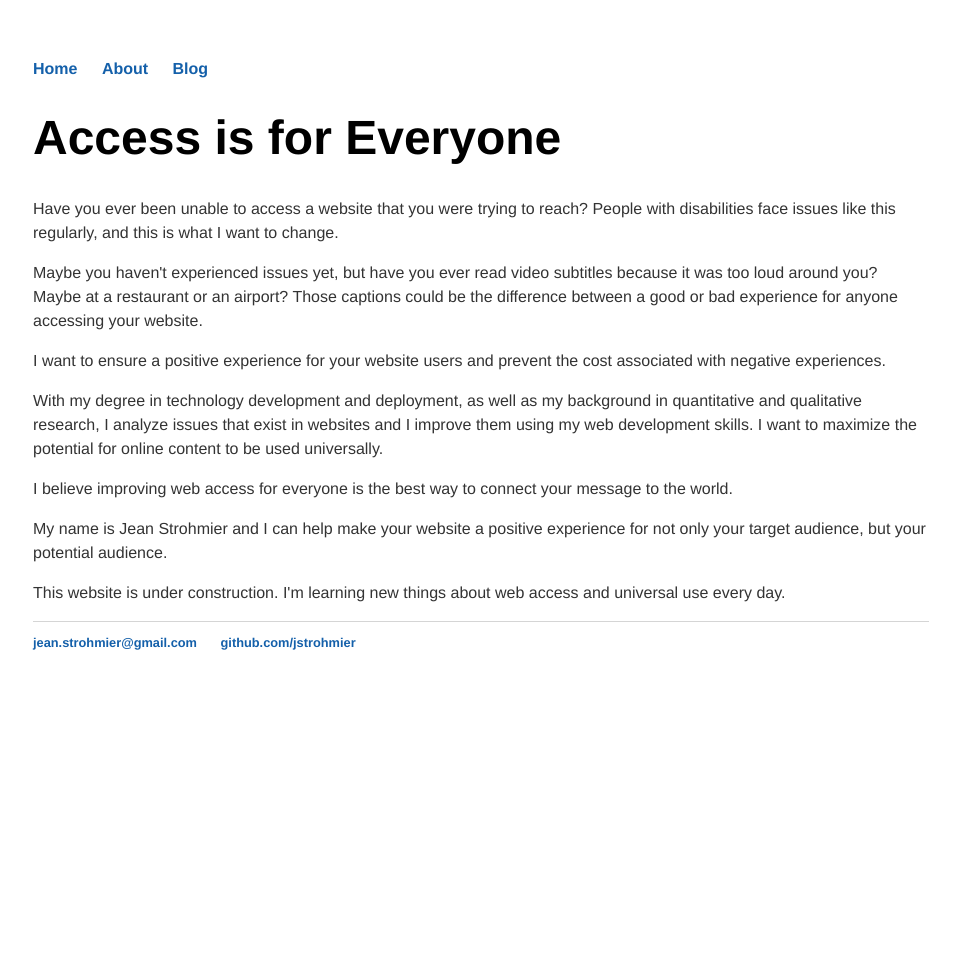
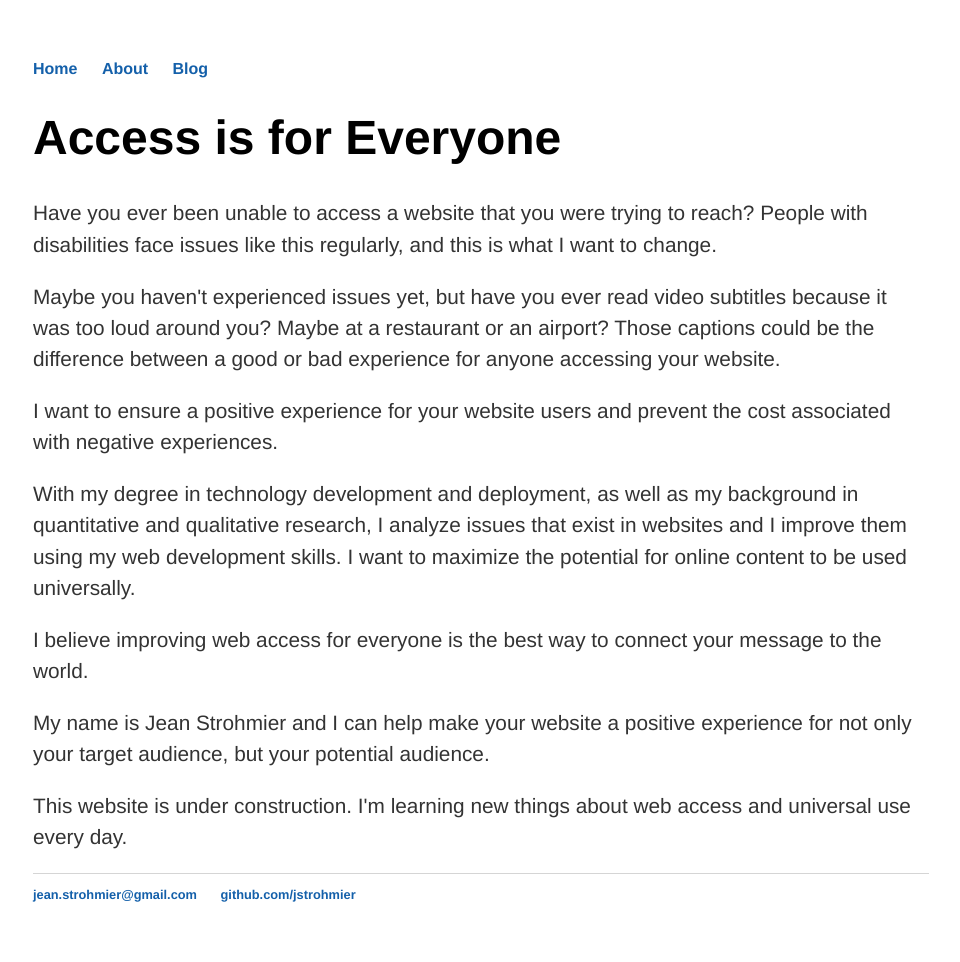
Before and after one commit to JStrohmier/jstrohmier.github.io, a Jekyll site: the page built from index.html, in a window 1280 px wide. Shown: the whole page, without its empty margins (159-1119 px from the left). Built offline with Jekyll 4.4.1, drawn with Linux system fonts in a browser that asks for light colours; before the commit the page ends 900 px from its top, so only the background shows below that.

Commit message:
Update main.css

```diff
--- a/css/main.css
+++ b/css/main.css
@@ -11,7 +11,7 @@ a:hover, ul li a:hover {
 h1 {
     font-size: 3em;}
 p {
-    font-size: 1em;line-height: 1.5em;color: #333;}
+    font-size: 1.3em;line-height: 1.5em;color: #333;}
 footer {
     border-top: 1px solid #d5d5d5;font-size: .8em;}
 ul.posts {
```
